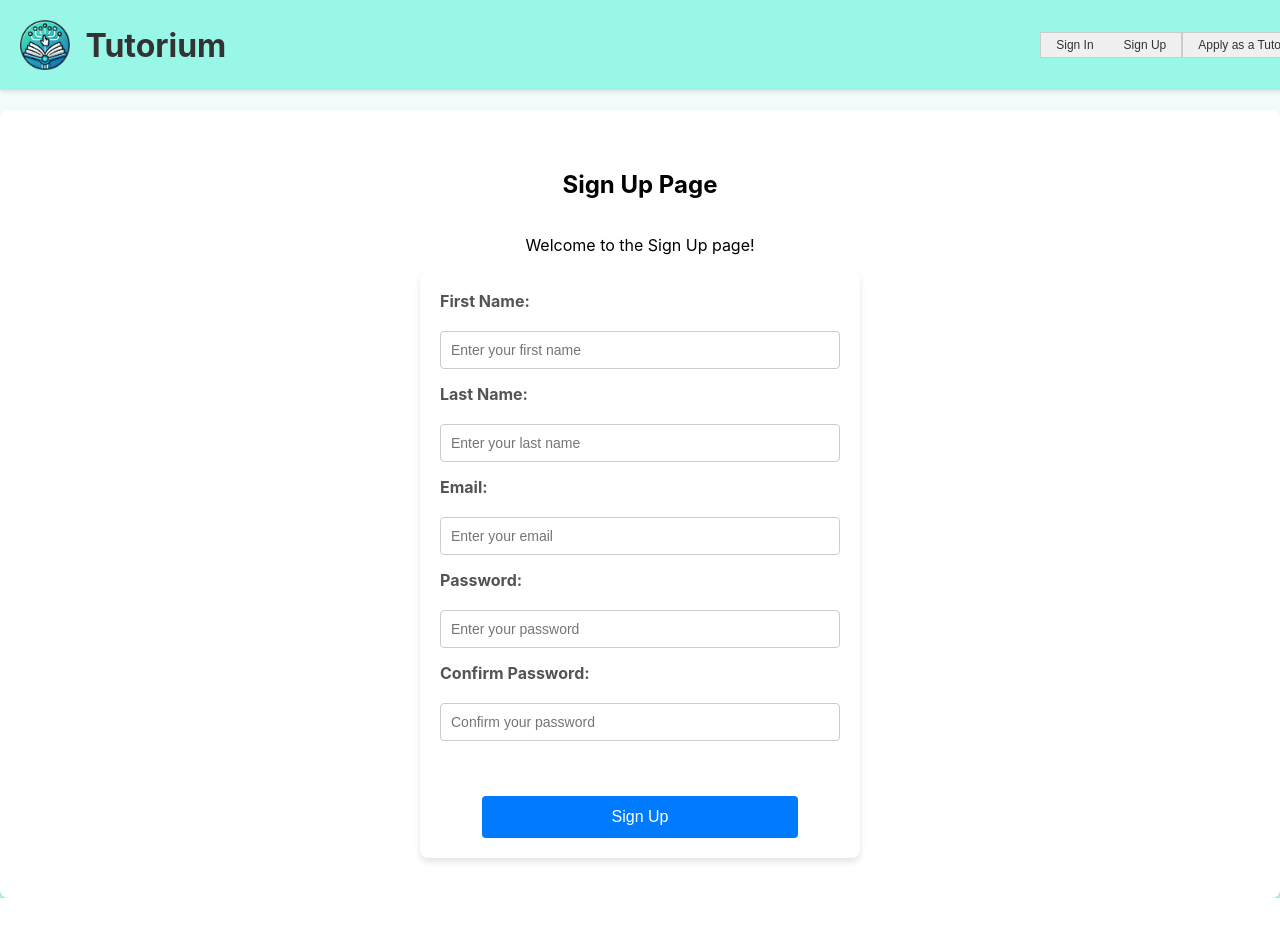
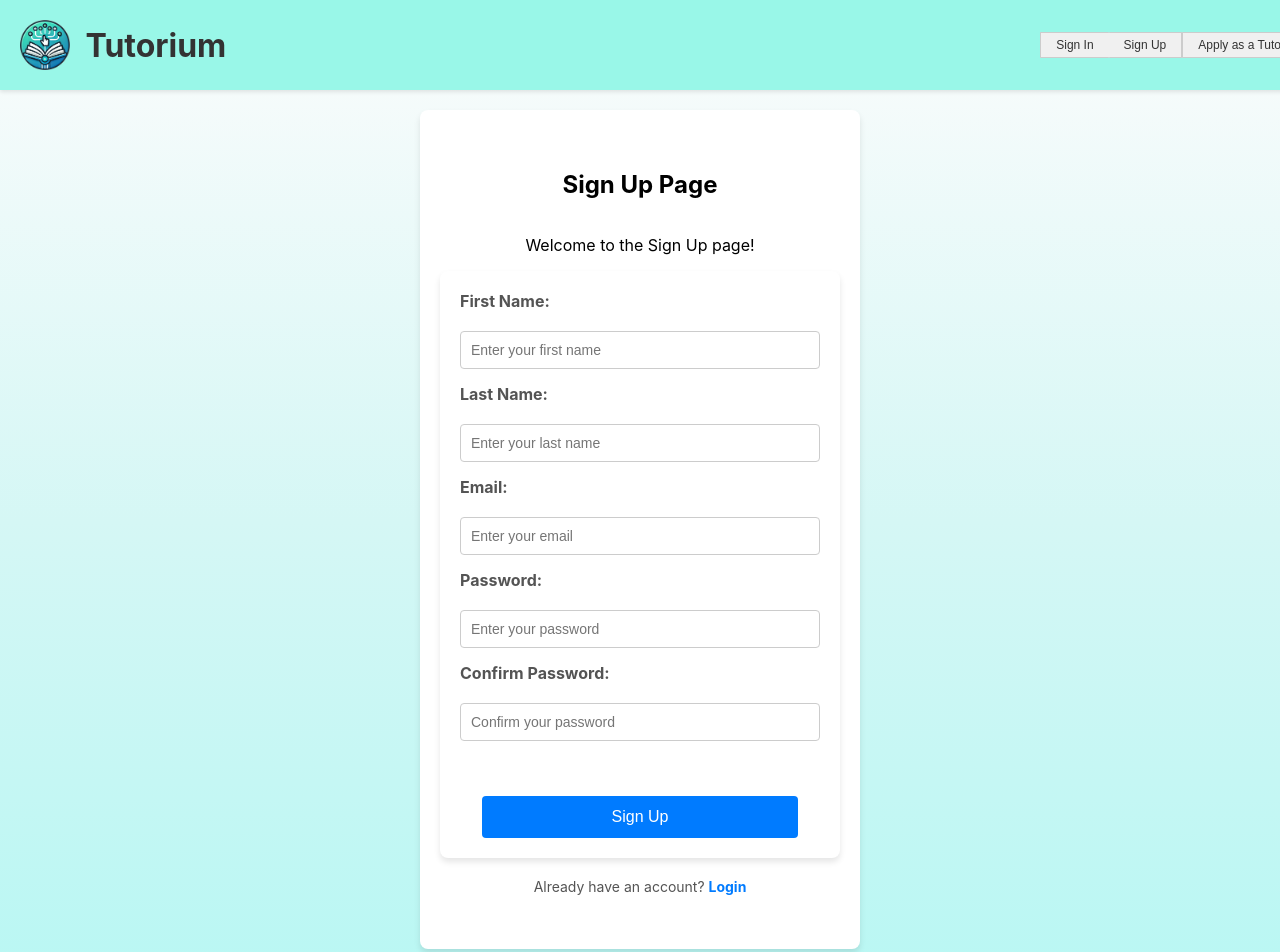
Before and after one commit to travislee7/Tutorium-Front-End, a React (Create React App) app in the folder tutor-frontend/: page /tutor-signup in a window 1280 px wide. Shown: the top 952 px of the page. Before the commit the page ends 898 px from the top, so only its background shows below. Built offline with nearby package versions, Linux system fonts and the light colour scheme.

Commit message:
fixed the tutor signup page

```diff
--- a/tutor-frontend/src/pages/TutorSignupPage.js
+++ b/tutor-frontend/src/pages/TutorSignupPage.js
@@ -2,6 +2,7 @@ import React, { useState } from 'react';
 import { useNavigate, useLocation } from 'react-router-dom';
 import '../styles/SignupPage.css';
 import Header from '../components/header.js';
+import Footer from '../components/footer.js';
 
 function TutorSignupPage() {
     const [formData, setFormData] = useState({
@@ -40,7 +41,6 @@ function TutorSignupPage() {
 
         try {
             const payload = { ...formData, userType };
-            console.log('Payload being sent:', payload);
 
             const response = await fetch('http://127.0.0.1:8000/api/signup/', {
                 method: 'POST',
@@ -79,6 +79,7 @@ function TutorSignupPage() {
     return (
         <div className="signup-page">
             <Header />
+            <div className="signup-content">
                 <div className="form-container">
                     <h2>Sign Up Page</h2>
                     <p>Welcome to the Sign Up page!</p>
@@ -141,6 +142,14 @@ function TutorSignupPage() {
 
                         <button type="submit">Sign Up</button>
                     </form>
+
+                    <p className="signup-footer">
+                        Already have an account?{' '}
+                        <a href="/signin" className="signin-link">
+                            Login
+                        </a>
+                    </p>
+                </div>
             </div>
 
             {showErrorPopup && (
@@ -151,6 +160,7 @@ function TutorSignupPage() {
                     </div>
                 </div>
             )}
+            <Footer className="SignupPage-footer" />
         </div>
     );
 }
--- a/tutor-frontend/src/styles/TutorProfilePage.css
+++ b/tutor-frontend/src/styles/TutorProfilePage.css
@@ -95,8 +95,9 @@
     background: #ffffff;
     border-radius: 8px;
     box-shadow: 0 4px 6px rgba(0, 0, 0, 0.1);
-    /* max-width: 400px;
-    width: 100%; */
+    max-width: 360px;
+    width: 100%;
+    margin-bottom: 20px;
 }
 
 /* Request Form */
```
Lines whose indentation alone changed are shown as unchanged.
